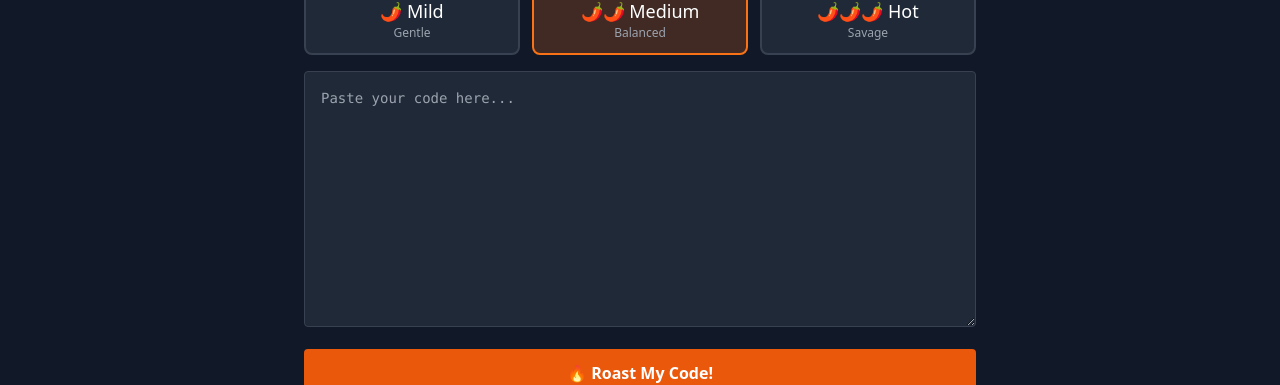
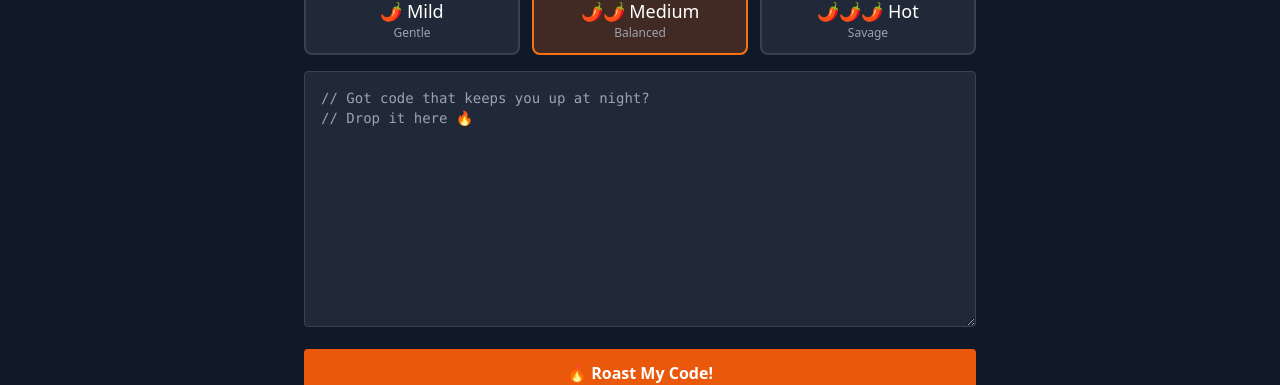
Before and after one commit to WazzuRunaway/Code-roaster, a React (Vite) app in the folder frontend/: page / in a window 1280 px wide. Shown: the part 283-668 px from the top of the page. Built offline with nearby package versions, Linux system fonts and the light colour scheme; no server answers.

Commit message:
feat: add rotating fun placeholders in code editor

```diff
--- a/frontend/src/pages/HomePage.tsx
+++ b/frontend/src/pages/HomePage.tsx
@@ -1,4 +1,4 @@
-import { useState } from 'react';
+import { useState, useEffect } from 'react';
 import { useNavigate } from 'react-router-dom';
 import { submitCode } from '../services/api';
 
@@ -9,13 +9,30 @@ const spicinessLevels = [
   { value: 'hot', label: '🌶️🌶️🌶️ Hot', desc: 'Savage' },
 ];
 
+const funPlaceholders = [
+  '// Paste your worst code here...\n// (we promise not to judge... much)',
+  '// Got code that keeps you up at night?\n// Drop it here 🔥',
+  '// var x = 1; var y = 2; var z = x + y;\n// We\'ve all been there. Show us.',
+  '// That one function nobody dares to touch?\n// Yeah, this one.',
+  '// 500 lines of if-else?\n// We\'re ready. Bring it on.',
+  '// Code that works but nobody knows why?\n// Perfect candidate.',
+];
+
 export default function HomePage() {
   const [code, setCode] = useState('');
   const [language, setLanguage] = useState(languages[0]);
   const [spiciness, setSpiciness] = useState('medium');
   const [loading, setLoading] = useState(false);
   const [error, setError] = useState('');
+  const [placeholderIdx, setPlaceholderIdx] = useState(0);
   const navigate = useNavigate();
+
+  useEffect(() => {
+    const interval = setInterval(() => {
+      setPlaceholderIdx((prev) => (prev + 1) % funPlaceholders.length);
+    }, 4000);
+    return () => clearInterval(interval);
+  }, []);
 
   const handleSubmit = async (e: React.FormEvent) => {
     e.preventDefault();
@@ -88,7 +105,7 @@ export default function HomePage() {
               }, 0);
             }
           }}
-          placeholder="Paste your code here..."
+          placeholder={funPlaceholders[placeholderIdx]}
           className="w-full h-64 p-4 rounded bg-gray-800 border border-gray-700 font-mono text-sm focus:outline-none focus:ring-2 focus:ring-orange-500"
           required
         />
```
